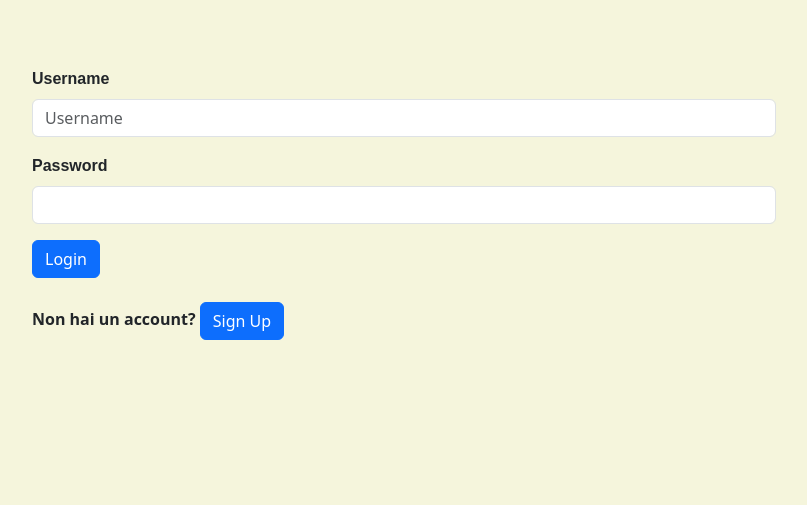
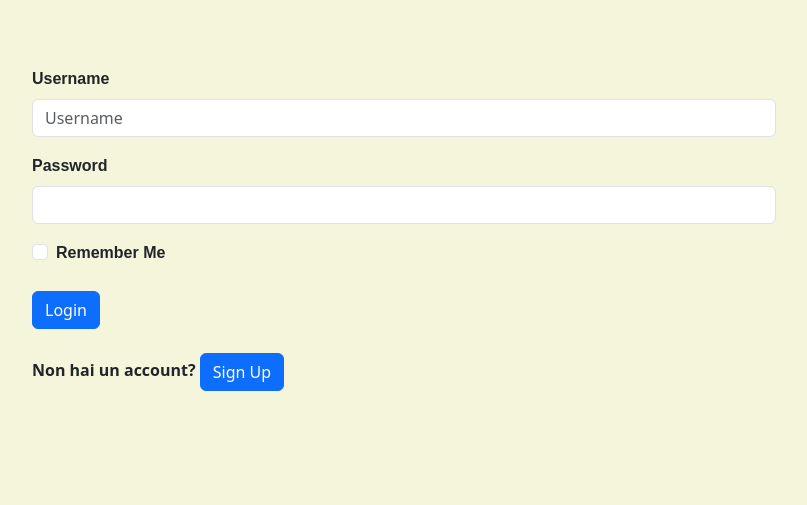
Before and after one commit to OstapFedchuk/Curriculum_Flask, a Flask app: page /login in a window 1280 px wide. Shown: the part 392-897 px from the top of the page, without its empty margins (236-1043 px from the left). Before the commit the page ends 732 px from the top, so only its background shows below. Run offline with Flask 3, Linux system fonts and the light colour scheme.

Commit message:
aggiunto il checkbox nel login(solo parte visiva)

```diff
--- a/main.py
+++ b/main.py
@@ -1,5 +1,6 @@
 import sqlite3
 from flask import Flask, redirect, url_for, render_template, request, session
+from datetime import timedelta
 
 #funzione che memorizza il username e password nel database
 def register_user_to_db(username,email,fullname,age,password):
@@ -79,6 +80,9 @@ def login():
         password = request.form['password']
         error = False
 
+        if username:
+            session['username'] = username[1]
+
         if check_user(username, password):
             return redirect(url_for('index', username=username))
         else:
@@ -87,6 +91,7 @@ def login():
 
     else:
         return render_template('login.html')
+
 
 
 @app.route('/logout')
--- a/templates/login.html
+++ b/templates/login.html
@@ -57,6 +57,11 @@
               <p style="color: red; font-weight: bold;">Username o Password Errati</p>
               {% endif %}
             {% endblock %}
+            <div class="form-check">
+              <input class="form-check-input" type="checkbox" value="" id="ChBox">
+              <label class="form-check-label" for="ChBox">Remember Me</label>
+            </div>
+            <br>
             <button type="submit" class="btn btn-primary">Login</button>
           </form>
           <br>
--- a/templates/register.html
+++ b/templates/register.html
@@ -52,7 +52,7 @@
               <input type="text" class="form-control" id="Email" name="email" placeholder="name@example.com">
             </div>
             <div class="mb-3">
-              <label for="fullname" class="form-label">urname Name</label>
+              <label for="fullname" class="form-label">FUllname</label>
               <input type="text" class="form-control" id="fullname" name="fullname" placeholder="Surname Name">
             </div>
             <div class="mb-3">
```
Also changed, not shown: database.db.
